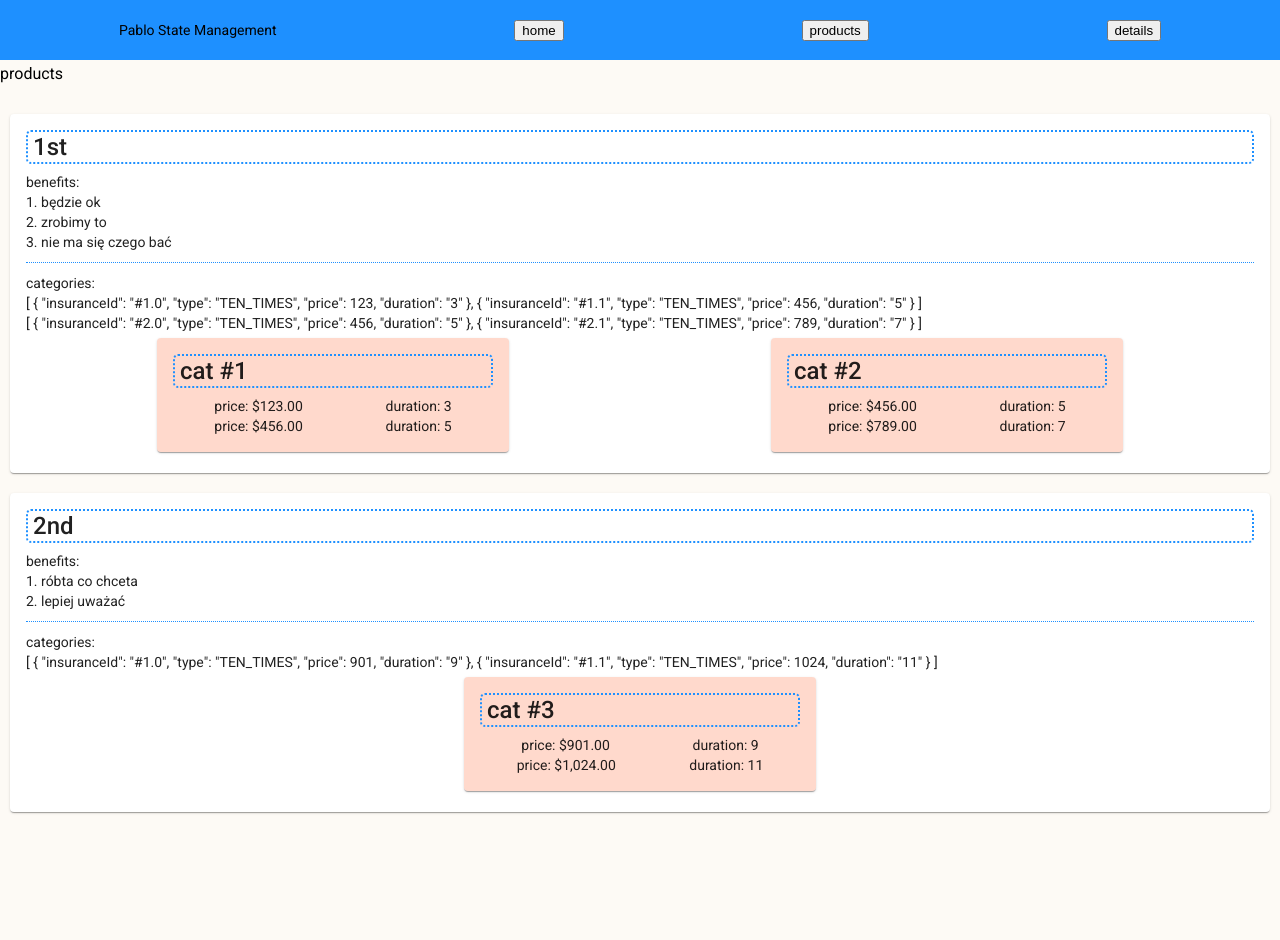
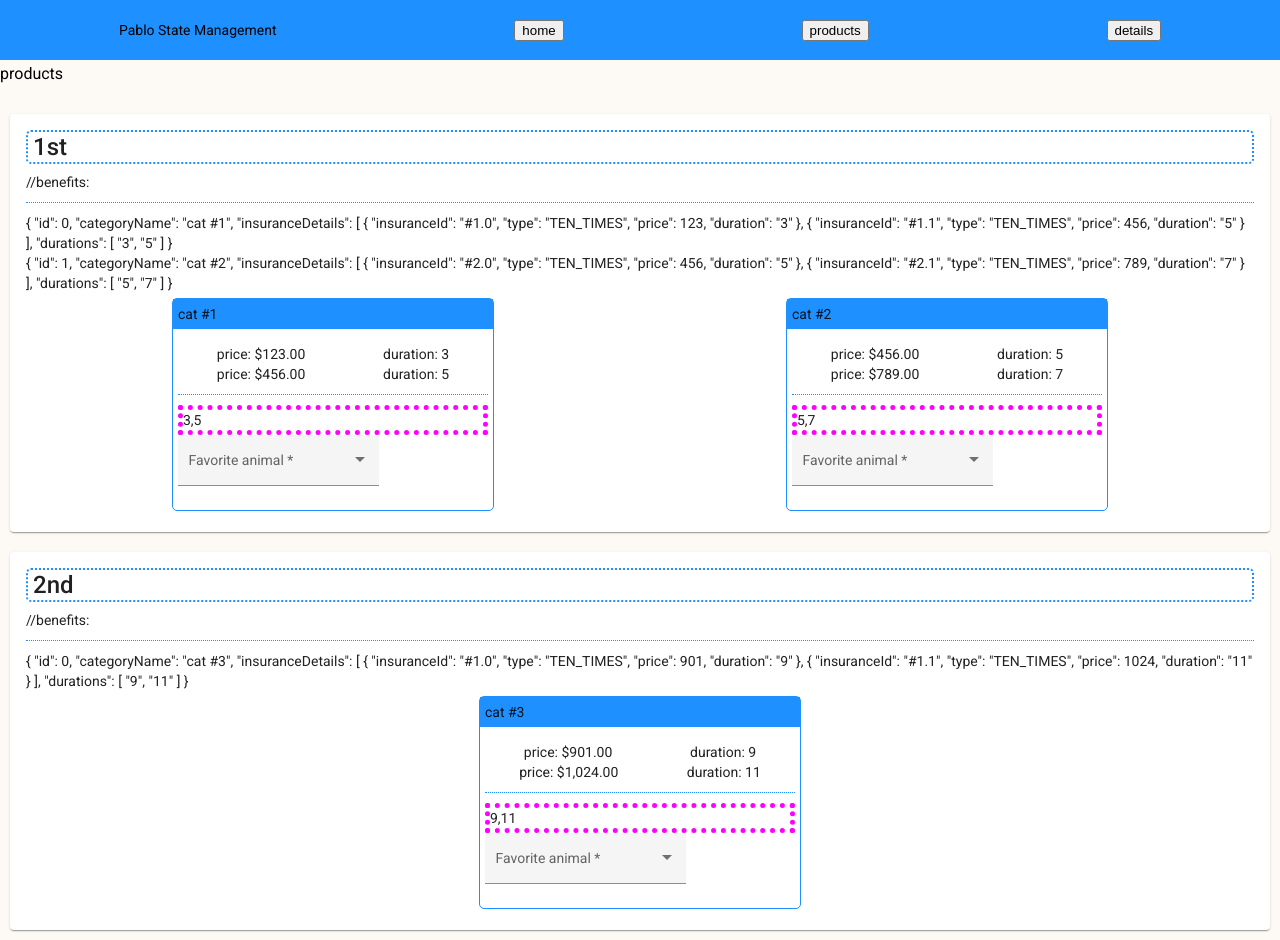
Before and after one commit to pawel-stolka/pg, an Angular app: page /products in a window 1280 px wide. Before the commit the page ends 822 px from the top, so only its background shows below. Built offline with nearby package versions, Linux system fonts and the light colour scheme.

Commit message:
example select

```diff
--- a/src/app/app.module.ts
+++ b/src/app/app.module.ts
@@ -15,6 +15,7 @@ import { WeatherWidgetComponent } from './features/weather-widget/weather-widget
 import { CategoriesComponent } from './features/products/categories/categories.component';
 import { BenefitsComponent } from './features/products/benefits/benefits.component';
 import { CategoryDetailComponent } from './features/products/categories/category-detail/category-detail.component';
+import { FormsModule, ReactiveFormsModule } from '@angular/forms';
 
 export const routes: Routes = [
   { path: 'home', component: HomeComponent },
@@ -40,6 +41,7 @@ export const routes: Routes = [
     RouterModule.forRoot(routes),
     BrowserAnimationsModule,
     MaterialModule,
+    ReactiveFormsModule
   ],
   providers: [WidgetState, WidgetActions],
   bootstrap: [AppComponent],
--- a/src/app/features/products/benefits/benefits.component.html
+++ b/src/app/features/products/benefits/benefits.component.html
@@ -1,6 +1,6 @@
 <!-- <div>benefits: {{ benefits.length }}</div> -->
 <!-- <div><pre>{{ benefits | json }}</pre></div> -->
-<div>benefits:</div>
-<div *ngFor="let benefit of benefits; index as id">
+<div>//benefits:</div>
+<!-- <div *ngFor="let benefit of benefits; index as id">
   <div>{{ id + 1 }}. {{ benefit }}</div>
-</div>
+</div> -->
--- a/src/app/features/products/categories/categories.component.html
+++ b/src/app/features/products/categories/categories.component.html
@@ -1,23 +1,56 @@
 <!-- <div>categories: {{ categories.length }}</div> -->
 
-<div>categories:</div>
 <div *ngFor="let category of categories; index as id">
-  <!-- <div>{{ id + 1 }}. {{ category.categoryName }}</div> -->
-  <div>{{ category.insuranceDetails | json }}</div>
+  <div>{{ category | json }}</div>
 </div>
 
 <div class="container">
-  <mat-card *ngFor="let category of categories; index as id">
+  <div class="card" *ngFor="let category of categories; index as id">
+    <div class="title">{{ category.categoryName }}</div>
+    <div class="content">
+      <category-detail
+        *ngFor="let detail of category.insuranceDetails"
+        [detail]="detail"
+        [price]="detail.price"
+        [duration]="detail.duration"
+      ></category-detail>
+
+      <div class="divider"></div>
+
+      <div class="select">{{ category.durations }}</div>
+      <mat-form-field appearance="fill">
+        <mat-label>Favorite animal</mat-label>
+        <mat-select [formControl]="animalControl" required>
+          <mat-option>--</mat-option>
+          <mat-option *ngFor="let animal of animals" [value]="animal">
+            {{ animal.name }}
+          </mat-option>
+        </mat-select>
+        <mat-error *ngIf="animalControl.hasError('required')"
+          >Please choose an animal</mat-error
+        >
+        <mat-hint>{{ animalControl.value?.sound }}</mat-hint>
+      </mat-form-field>
+
+      <!-- <mat-radio-group class="select">
+        <mat-radio-button
+          *ngFor="let detail of category.insuranceDetails"
+          [value]="detail.duration"
+          >{{ detail.duration }}</mat-radio-button
+        >
+      </mat-radio-group> -->
+    </div>
+  </div>
+  <!-- <mat-card *ngFor="let category of categories; index as id">
     <mat-card-title>{{ category.categoryName }}</mat-card-title>
-    <!-- <mat-card-subtitle>Start</mat-card-subtitle> -->
+    <mat-card-subtitle>Start</mat-card-subtitle>
     <mat-card-content>
       <div *ngFor="let detail of category.insuranceDetails">
-        <!-- {{ detail | json }} -->
         <category-detail
           [price]="detail.price"
           [duration]="detail.duration"
         ></category-detail>
       </div>
     </mat-card-content>
-  </mat-card>
+  </mat-card> -->
 </div>
--- a/src/app/features/products/categories/categories.component.scss
+++ b/src/app/features/products/categories/categories.component.scss
@@ -1,6 +1,30 @@
 .container {
   display: flex;
   justify-content: space-around;
+}
+
+.card {
+  border: 1px solid dodgerblue;
+  border-radius: 5px;
+  margin: 5px;
+  max-width: 50vw;
+  min-width: 25vw;
+
+  .title {
+    background-color: dodgerblue;
+    margin: 0 0 10px;
+    padding: 5px;
+  }
+
+  .content {
+    padding: 5px;
+
+    .select {
+      border: 5px dotted magenta;
+
+    }
+
+  }
 }
 
 .mat-card {
@@ -10,8 +34,10 @@
   min-width: 25vw;
 
   .mat-card-title {
-    border: 2px dotted dodgerblue;
+    // border: 2px dotted dodgerblue;
     border-radius: 5px;
+    background-color: dodgerblue;
     padding: 5px;
+    // margin: 0 0;
   }
 }
--- a/src/app/features/products/categories/categories.component.ts
+++ b/src/app/features/products/categories/categories.component.ts
@@ -1,11 +1,25 @@
 import { Component, Input } from '@angular/core';
+import { FormControl, Validators } from '@angular/forms';
 import { Category } from 'src/app/services/product.service';
 
 @Component({
   selector: 'categories',
   templateUrl: './categories.component.html',
-  styleUrls: ['./categories.component.scss']
+  styleUrls: ['./categories.component.scss'],
 })
 export class CategoriesComponent {
-  @Input() categories: Category[] = []
+  @Input() categories: Category[] = [];
+  animalControl = new FormControl<Animal | null>(null, Validators.required);
+  selectFormControl = new FormControl('', Validators.required);
+  animals: Animal[] = [
+    { name: 'Dog', sound: 'Woof!' },
+    { name: 'Cat', sound: 'Meow!' },
+    { name: 'Cow', sound: 'Moo!' },
+    { name: 'Fox', sound: 'Wa-pa-pa-pa-pa-pa-pow!' },
+  ];
 }
+
+interface Animal {
+  name: string;
+  sound: string;
+}
--- a/src/app/features/products/categories/category-detail/category-detail.component.html
+++ b/src/app/features/products/categories/category-detail/category-detail.component.html
@@ -1,4 +1,5 @@
 <div class="container">
-  <div class="price">price: {{ price | currency }}</div>
-  <div class="duration">duration: {{ duration }}</div>
+  <!-- <div>type: {{ detail.type }}</div> -->
+  <div class="price">price: {{ detail.price | currency }}</div>
+  <div class="duration">duration: {{ detail.duration }}</div>
 </div>
--- a/src/app/features/products/categories/category-detail/category-detail.component.scss
+++ b/src/app/features/products/categories/category-detail/category-detail.component.scss
@@ -1,4 +1,5 @@
 .container {
   display: flex;
   justify-content: space-around;
+  // border: 5px dotted red;
 }
--- a/src/app/features/products/categories/category-detail/category-detail.component.ts
+++ b/src/app/features/products/categories/category-detail/category-detail.component.ts
@@ -6,6 +6,7 @@ import { Component, Input } from '@angular/core';
   styleUrls: ['./category-detail.component.scss']
 })
 export class CategoryDetailComponent {
+  @Input() detail: any;
   @Input() price: number = 0;
   @Input() duration: string = '';
 }
--- a/src/app/features/products/products.component.html
+++ b/src/app/features/products/products.component.html
@@ -1,7 +1,7 @@
 <h3>products</h3>
 
 <div class="container">
-  <ng-container *ngIf="getProducts$() | async as products">
+  <ng-container *ngIf="products$ | async as products">
     <!-- <pre>{{ products | json }}</pre> -->
 
     <mat-card *ngFor="let product of products">
--- a/src/app/features/products/products.component.ts
+++ b/src/app/features/products/products.component.ts
@@ -7,6 +7,7 @@ import { ProductService } from 'src/app/services/product.service';
   styleUrls: ['./products.component.scss']
 })
 export class ProductsComponent {
+  products$ = this.productService.products$;
 
   constructor(private readonly productService: ProductService) {}
 
--- a/src/app/services/product.service.ts
+++ b/src/app/services/product.service.ts
@@ -1,5 +1,5 @@
 import { Injectable } from '@angular/core';
-import { Observable, of } from 'rxjs';
+import { Observable, map, of, shareReplay, tap } from 'rxjs';
 
 export enum InsuranceType {
   ONE_TIME = 'ONE_TIME',
@@ -18,6 +18,7 @@ export interface Category {
   id: number;
   categoryName: string;
   insuranceDetails: InsuranceDetail[];
+  durations?: string[];
 }
 
 export interface Product {
@@ -30,10 +31,30 @@ export interface Product {
   providedIn: 'root',
 })
 export class ProductService {
-  constructor() {}
+  products$: Observable<Product[]>;
+
+  constructor() {
+    this.products$ = this.getProducts$();
+  }
+
+  init() {}
 
   getProducts$(): Observable<Product[]> {
-    return of(mockProducts)
+    return of(mockProducts).pipe(
+      tap((products) => console.log('products', products)),
+      map((products) => {
+        let res = products.map((p) => ({
+          ...p,
+          categories: p.categories.map((c) => ({
+            ...c,
+            durations: c.insuranceDetails.map((det) => det.duration),
+          })),
+        }));
+
+        console.log('res', res);
+        return res;
+      })
+    );
   }
 }
 
@@ -121,7 +142,7 @@ const _categories2: Category[] = [
 
 const _mockCategories: Category[][] = [_categories1, _categories2];
 const mockCategories = (id: number) => {
-  return _mockCategories[id]
+  return _mockCategories[id];
 };
 
 const mockProducts: Product[] = [
```
Also changed, not shown: src/app/material/material.module.ts (+8 -1 lines).
